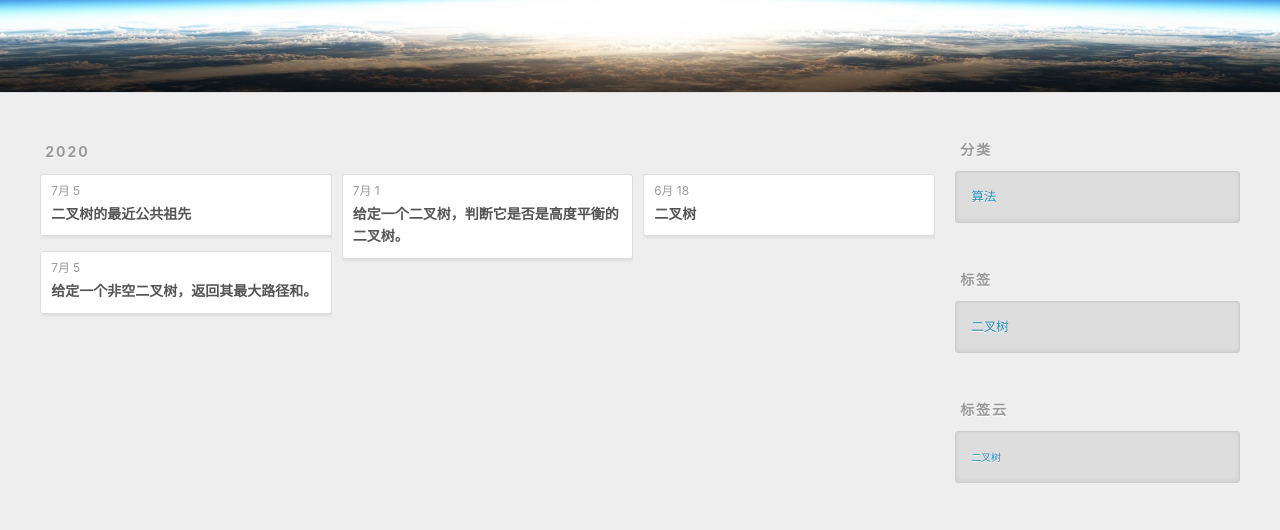
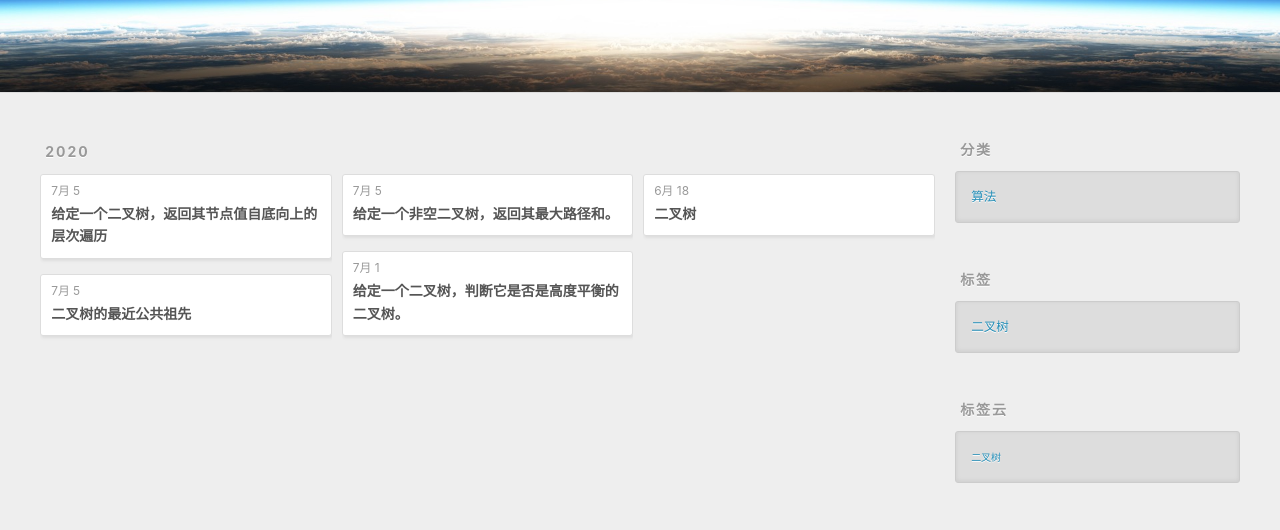
Before and after one commit to solocy/solocy.github.io, a plain HTML site: page categories/算法/index.html in a window 1280 px wide. Shown: the part 208-738 px from the top of the page. Drawn offline with nearby package versions, Linux system fonts and the light colour scheme.

Commit message:
Site updated: 2020-07-05 22:09:33

```diff
--- a/categories/算法/index.html
+++ b/categories/算法/index.html
@@ -74,6 +74,25 @@
           <a href="/archives/2020" class="archive-year">2020</a>
         </div>
         <div class="archives">
+
+    <article class="archive-article archive-type-post">
+  <div class="archive-article-inner">
+    <header class="archive-article-header">
+      <a href="/2020/07/05/%E7%BB%99%E5%AE%9A%E4%B8%80%E4%B8%AA%E4%BA%8C%E5%8F%89%E6%A0%91%EF%BC%8C%E8%BF%94%E5%9B%9E%E5%85%B6%E8%8A%82%E7%82%B9%E5%80%BC%E8%87%AA%E5%BA%95%E5%90%91%E4%B8%8A%E7%9A%84%E5%B1%82%E6%AC%A1%E9%81%8D%E5%8E%86/" class="archive-article-date">
+  <time datetime="2020-07-05T14:06:22.000Z" itemprop="datePublished">7月 5</time>
+</a>
+
+
+    <h1 itemprop="name">
+      <a class="archive-article-title" href="/2020/07/05/%E7%BB%99%E5%AE%9A%E4%B8%80%E4%B8%AA%E4%BA%8C%E5%8F%89%E6%A0%91%EF%BC%8C%E8%BF%94%E5%9B%9E%E5%85%B6%E8%8A%82%E7%82%B9%E5%80%BC%E8%87%AA%E5%BA%95%E5%90%91%E4%B8%8A%E7%9A%84%E5%B1%82%E6%AC%A1%E9%81%8D%E5%8E%86/">给定一个二叉树，返回其节点值自底向上的层次遍历</a>
+    </h1>
+
+
+    </header>
+  </div>
+</article>
+
+
 
     <article class="archive-article archive-type-post">
   <div class="archive-article-inner">
```
Also changed, not shown: 2020/07/05/给定一个二叉树，返回其节点值自底向上的层次遍历/index.html (+8 -1 lines), index.html (+6 -0 lines), tags/二叉树/index.html (+19 -0 lines).
